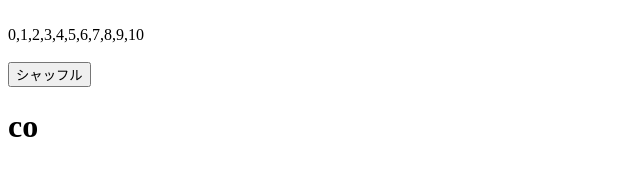
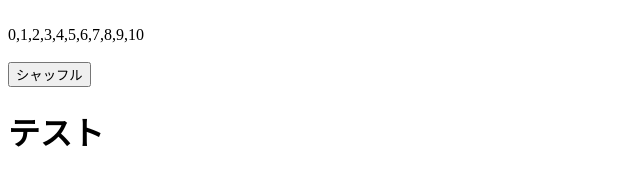
Before and after one commit to Luini/GitHubTest, a browser extension: page www/index.html in a window 1280 px wide. Shown: the full height of the page, 0-640 px from the left. Drawn offline with Linux system fonts and the light colour scheme.

Commit message:
テスト

```diff
--- a/www/index.html
+++ b/www/index.html
@@ -17,6 +17,6 @@
     <br>
     <button id="button">シャッフル</button>
 
-    <h1>co</h1>
+    <h1>テスト</h1>
 </body>
 </html>
```
